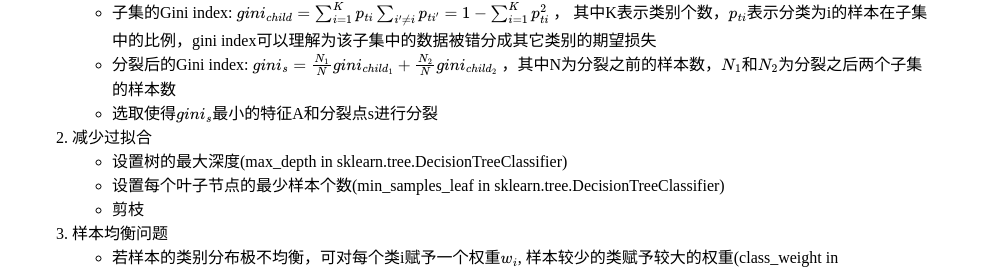
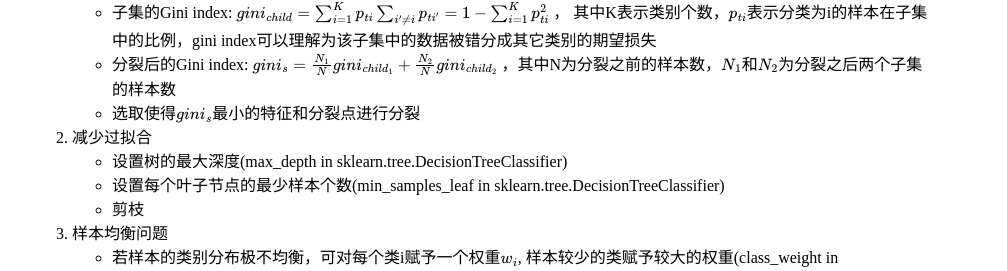
Before and after one commit to sunwenqi10/sunwenqi10.github.io, a Jekyll site: the page built from _posts/2018-11-03-decision_tree_random_forest.md, in a window 1280 px wide. Shown: the part 333-604 px from the top of the page, without its empty margins (160-1167 px from the left). Built offline with Jekyll 4.4.1, drawn with Linux system fonts in a browser that asks for light colours; formulas are drawn with MathJax 3; comment, search, counter and statistics services are not loaded.

```diff
--- a/_posts/2018-11-03-decision_tree_random_forest.md
+++ b/_posts/2018-11-03-decision_tree_random_forest.md
@@ -11,7 +11,7 @@ CART
   + 将现有节点的数据分裂成两个子集，计算每个子集的gini index
   + 子集的Gini index: $$gini_{child}=\sum_{i=1}^K p_{ti} \sum_{i' \neq i} p_{ti'}=1-\sum_{i=1}^K p_{ti}^2$$ ， 其中K表示类别个数，$$p_{ti}$$表示分类为i的样本在子集中的比例，gini index可以理解为该子集中的数据被错分成其它类别的期望损失
   + 分裂后的Gini index: $$gini_s= \frac{N_1}{N}gini_{child_1}+\frac{N_2}{N}gini_{child_2}$$ ，其中N为分裂之前的样本数，$$N_1$$和$$N_2$$为分裂之后两个子集的样本数
-  + 选取使得$$gini_s$$最小的特征A和分裂点s进行分裂
+  + 选取使得$$gini_s$$最小的特征和分裂点进行分裂
 
 
 2. 减少过拟合
```
